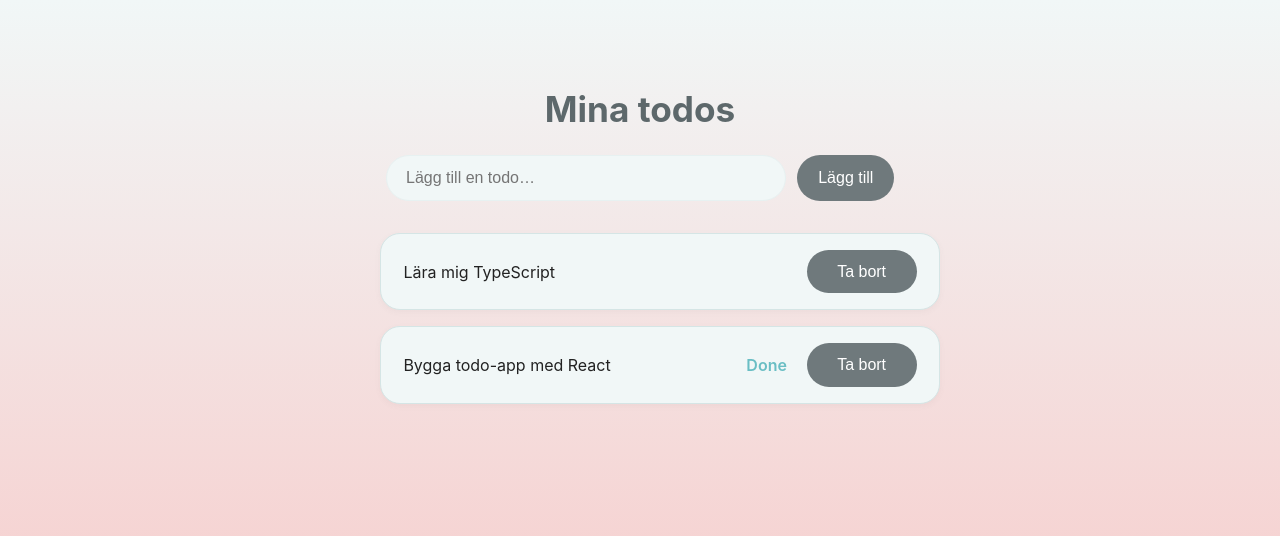
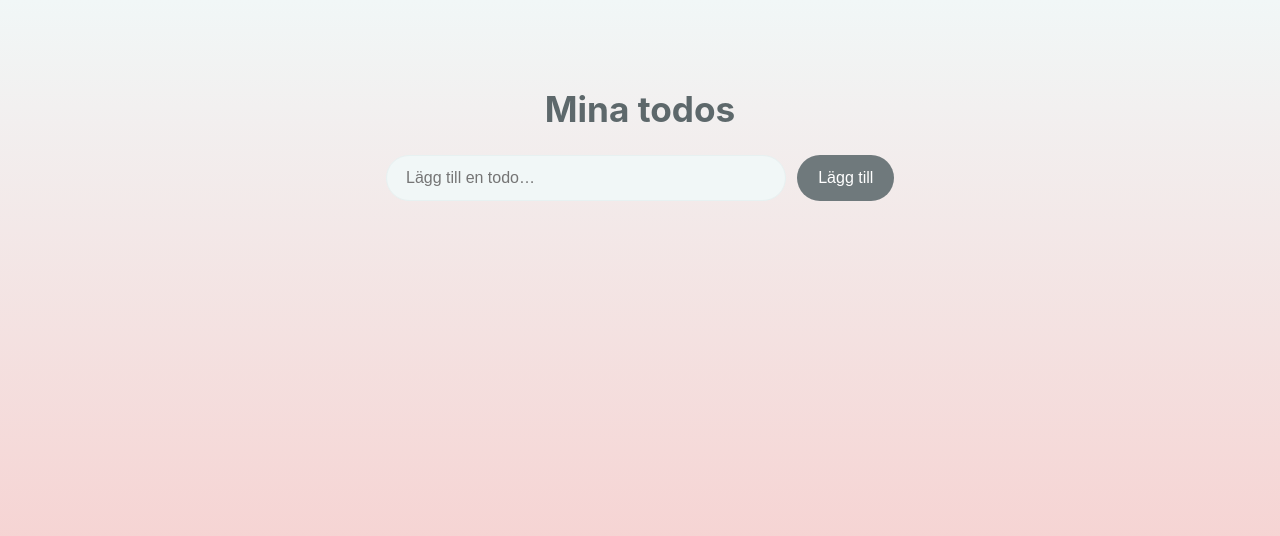
Before and after one commit to TaraKadir/todo-app, a React (Vite) app: page / in a window 1280 px wide. Shown: the top 536 px of the page. Built offline with nearby package versions, Linux system fonts and the light colour scheme.

Commit message:
Fixat localStorage-start och gjort designen klar

```diff
--- a/src/App.tsx
+++ b/src/App.tsx
@@ -5,10 +5,7 @@ import TodoItem from "./components/TodoItem";
 import type { Todo } from "./components/TodoItem";
 import TodoInput from "./components/TodoInput";
 
-const DEFAULT_TODOS: Todo[] = [
-  { id: 1, title: "Lära mig TypeScript", done: false },
-  { id: 2, title: "Bygga todo-app med React", done: true },
-];
+const DEFAULT_TODOS: Todo[] = [];
 
 function App() {
   const [todos, setTodos] = useState<Todo[]>(() => {
```
